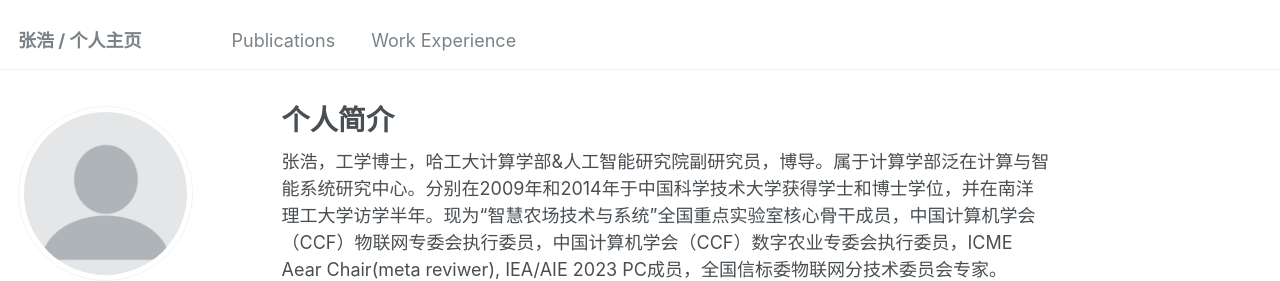
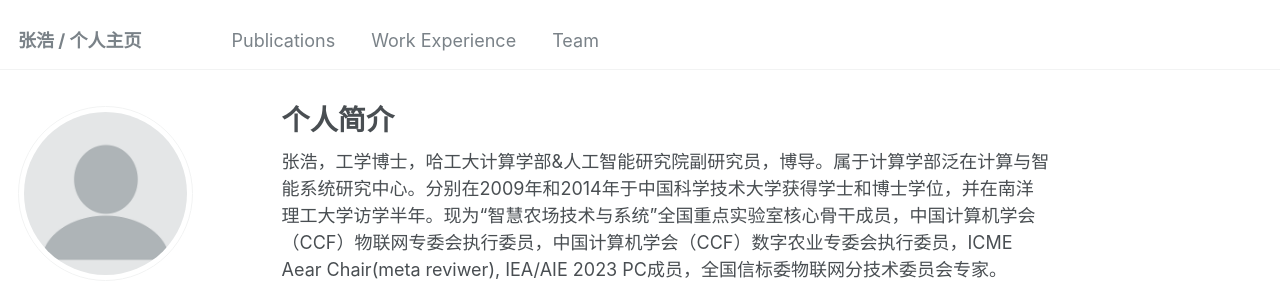
Before and after one commit to benjiachong/benjiachong.github.io, a Jekyll site: the page built from _pages/about.md, in a window 1280 px wide. Shown: the top 281 px of the page. Built offline with Jekyll 4.4.1, drawn with Linux system fonts in a browser that asks for light colours.

Commit message:
Update navigation.yml

```diff
--- a/_data/navigation.yml
+++ b/_data/navigation.yml
@@ -9,7 +9,10 @@ main:
     url: /publications/
 
   - title: "Work Experience"
-    url: /workExperience
+    url: /workExperience/
+
+  - title: "Team"
+    url: /team/
 
   # - title: "Talks"
   #   url: /talks/
```
